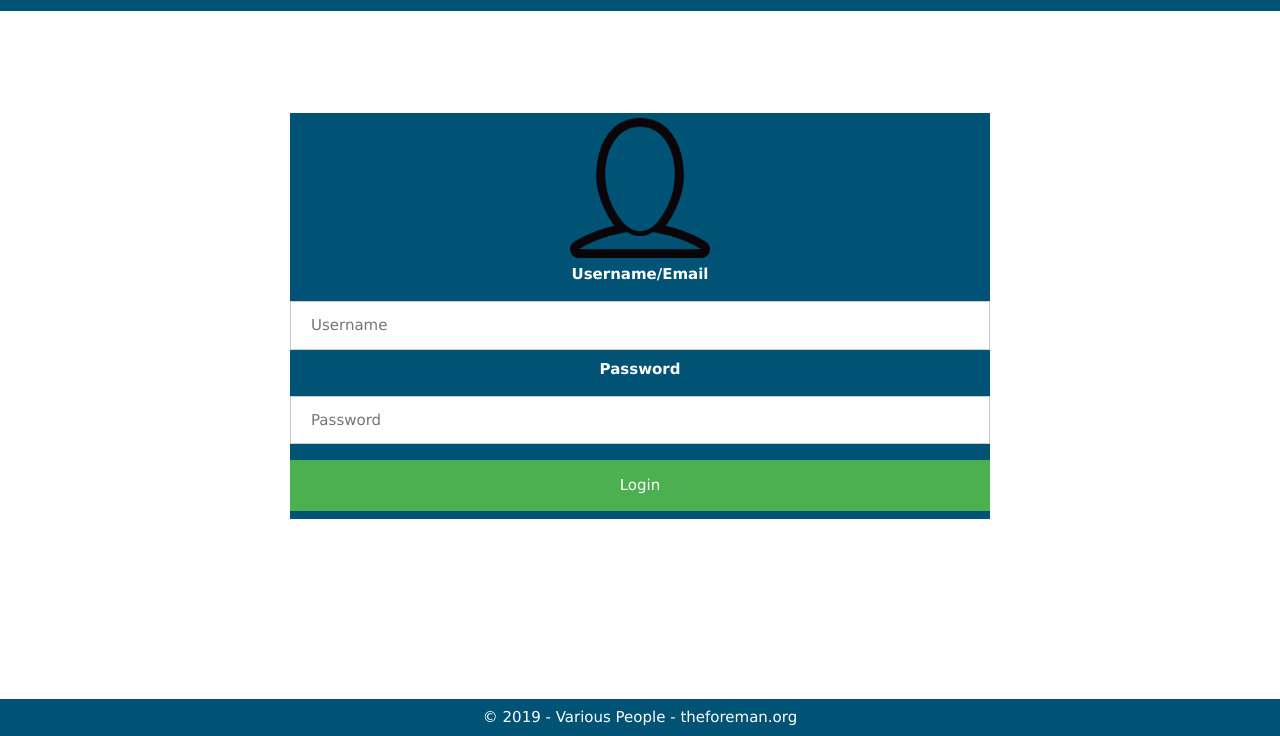
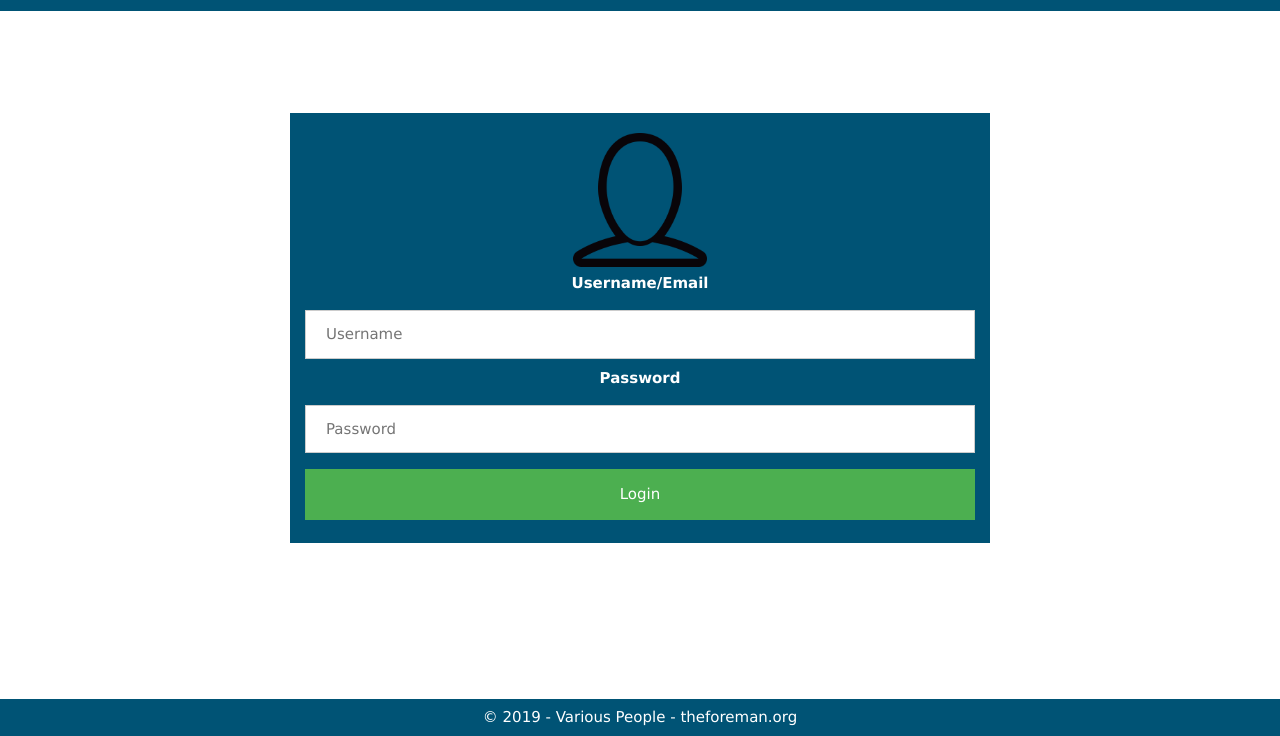
Before and after one commit to jasondkiesling/redhat-mockups, a plain HTML site: page login_mockup.html in a window 1280 px wide. Shown: the part 64-800 px from the top of the page. Drawn offline with nearby package versions, Linux system fonts and the light colour scheme.

Commit message:
Add login padding

```diff
--- a/login_mockup.html
+++ b/login_mockup.html
@@ -41,6 +41,7 @@
 
     <!--Login-->
     <div id="login" class="login-panel theme-background">
+        <div id="login-content">
             <img src="./img/UserAvatar.png" id="login-avatar">
             <br>
 
@@ -51,6 +52,7 @@
             <input type="password" placeholder="Password">
 
             <button type="submit" class="login-btn">Login</button>
+        </div>
     </div>
     <!--End Login-->
 
--- a/style.css
+++ b/style.css
@@ -63,6 +63,10 @@ a {
     margin-top: 8%;
 }
 
+#login-content {
+    padding: 1em;
+}
+
 input[type=text], input[type=password] {
     width: 100%;
     padding: 12px 20px;
```
Lines whose indentation alone changed are shown as unchanged.
